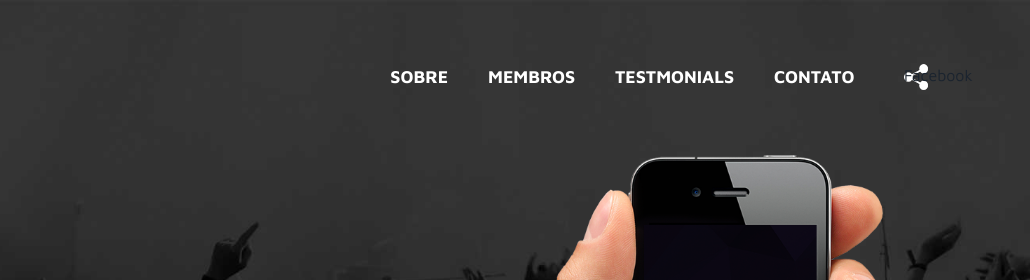
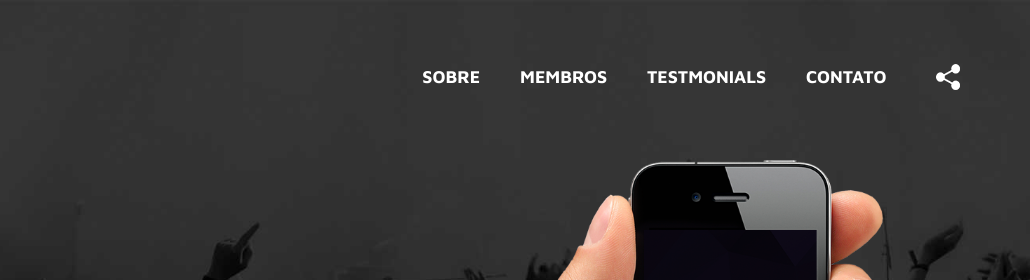
Before and after one commit to ItaloFreitas/web, a plain HTML site: page index.html in a window 1280 px wide. Shown: the top 280 px of the page, 250-1280 px from the left. Drawn offline with nearby package versions, Linux system fonts and the light colour scheme.

Commit message:
Atualização da Index

```diff
--- a/index.html
+++ b/index.html
@@ -71,9 +71,7 @@ License URL: http://creativecommons.org/licenses/by/3.0/
 							<li><a href="#contact" class="scroll">Contato</a></li>
 						</ul>
 						<div class="share">
-                            <ul class="top-menu">
-							     <a href="#"><span>Facebook</span></a>
-                            </ul>
+                            <a href="#"><span></span></a>
 						</div>
 					</div>
 					<div class="clearfix"> </div>
```
